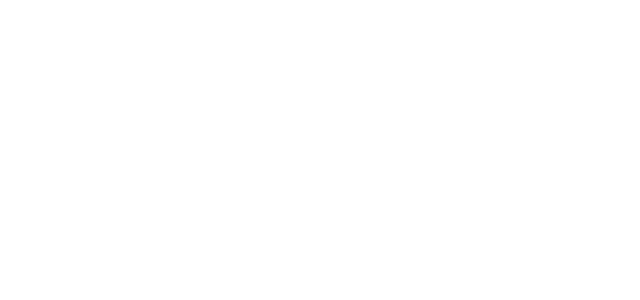
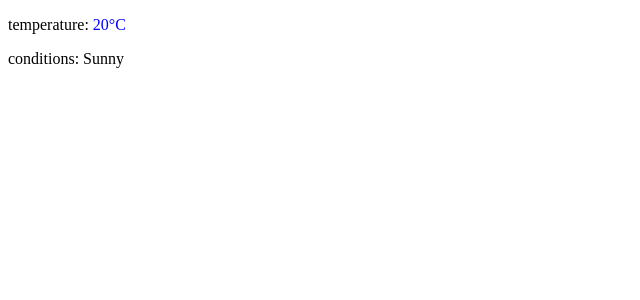
Before and after one commit to acciojob/conditional-weather-report-AnushaYuvika, a React app: page / in a window 1280 px wide. Shown: the top 300 px of the page, without its empty margins (0-640 px from the left). Built offline with nearby package versions, Linux system fonts and the light colour scheme.

Commit message:
Initial commit

```diff
--- a/src/components/App.js
+++ b/src/components/App.js
@@ -1,11 +1,16 @@
 
-import React from "react";
+import React, { useState } from "react";
 import './../styles/App.css';
+import WeatherDisplay from "./weatherDisplay";
 
 const App = () => {
+  const [weather, setWeather] = useState({
+    temperature: 20,
+    conditions: "Sunny"
+  });
   return (
     <div>
-        {/* Do not remove the main div */}
+      <WeatherDisplay weather={weather}/>
     </div>
   )
 }
--- /dev/null
+++ b/src/components/WeatherDisplay.js
@@ -0,0 +1,16 @@
+import React from 'react'
+
+const WeatherDisplay = ({weather}) => {
+  const tempStyle = {
+    color: weather.temperature > 20 ? "red" : "blue"
+  };
+
+  return (
+    <div>
+      <p>temperature: <span style={tempStyle}>{weather.temperature}°C</span></p>
+      <p>conditions: {weather.conditions}</p>
+    </div>
+  )
+}
+
+export default WeatherDisplay
```
Also changed, not shown: 1 other file (tests, documents, lock files or other folders).
